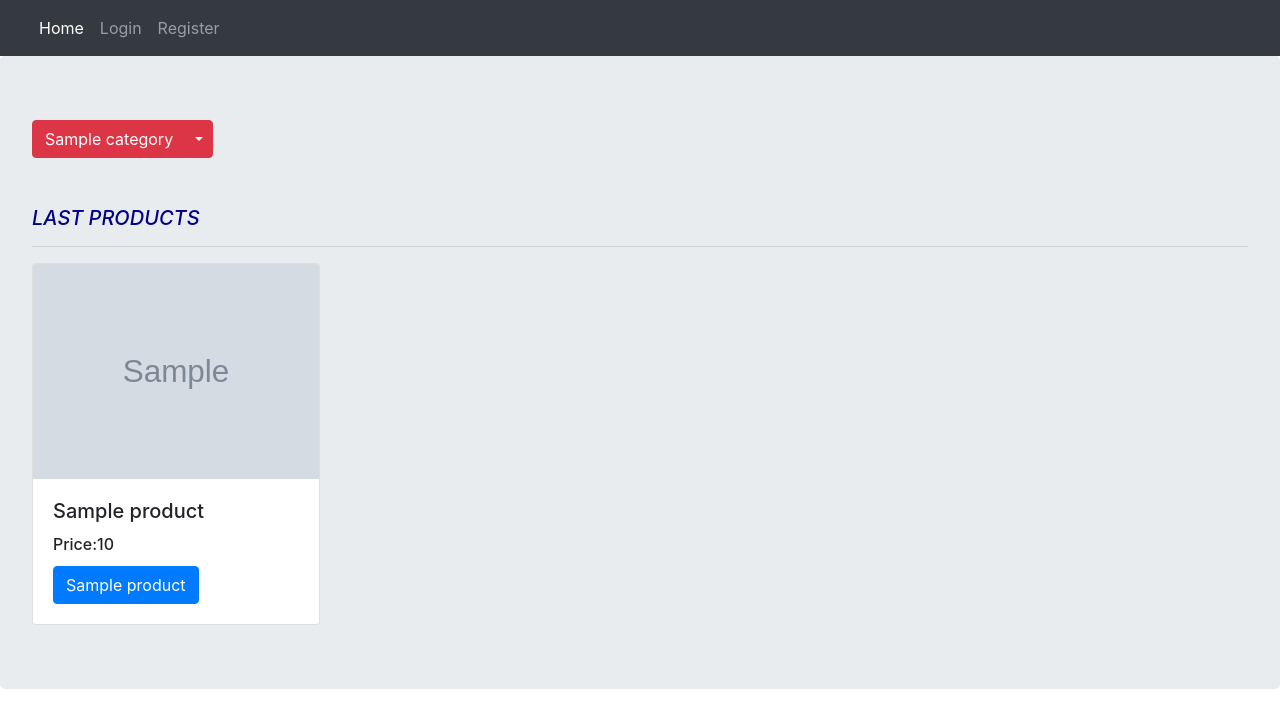
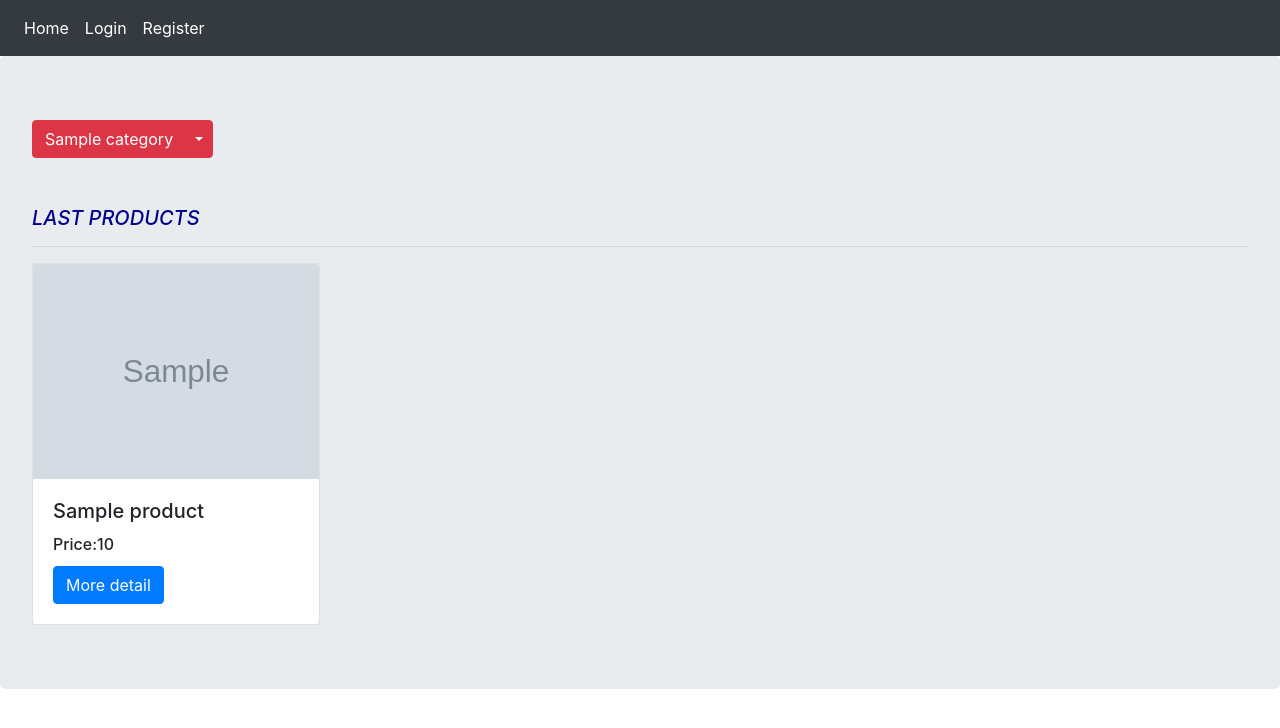
Before and after one commit to masoudma10/onlineshop, a Django app: page / in a window 1280 px wide. Shown: the top 728 px of the page. Run offline with Django 3.2, Linux system fonts and the light colour scheme; tables that the repository leaves empty hold one stand-in row (values such as "Sample post"); grey boxes marked "Sample" are stand-in pictures; some libraries are stand-ins or nearby versions.

Commit message:
new changes

```diff
--- a/shop/templates/shop/home.html
+++ b/shop/templates/shop/home.html
@@ -32,15 +32,16 @@
     <hr>
 {% for product in products %}
     <div class="card" style="width: 18rem; display: inline-block" >
-        <img class="card-img-top" src="{{ product.image.url }}" alt="Card image cap">
+        <a href="{{ product.get_absolute_url }}"><img class="card-img-top" src="{{ product.image.url }}" alt="Card image cap"></a>
         <div class="card-body">
             <h5 class="card-title">{{ product.name }}</h5>
             <h6 class="card-title">Price:{{ product.price }}</h6>
-            <a href="{{ product.get_absolute_url }}" class="btn btn-primary">{{ product.name }}</a>
+            <a href="{{ product.get_absolute_url }}" class="btn btn-primary">More detail</a>
         </div>
     </div>
 {% endfor %}
 
 
 
+
 {% endblock %}
--- a/shop/templates/shop/product_detail.html
+++ b/shop/templates/shop/product_detail.html
@@ -2,8 +2,8 @@
 
 {% block content %}
     <h3>{{ product.name }}</h3>
-    <small>{{ product.created }}</small><p>{{ product.price }} Toman</p><br/>
-    <img src="{{ product.image.url }}" alt="" width="400px" height="400px">
+    <small>{{ product.created }}</small><p>Price: {{ product.price }} Toman</p><br/>
+    <img src="{{ product.image.url }}" alt="" width="400px" height="400px"><br>
     <p>{{ product.description }}</p><br/><br/>
 
     {% if request.user.is_authenticated %}
@@ -13,7 +13,7 @@
         <input type="submit" value="Add to cart">
     </form>
     {% else %}
-    <h3 style="color: darkred">You must Login or Register To Add this product to cart</h3>
+    <h3 style="color: darkred">You must Login To Add this product to cart</h3>
     {% endif %}
     <br><br><br>
     <hr>
--- a/shop/templates/shop/sub_category.html
+++ b/shop/templates/shop/sub_category.html
@@ -5,11 +5,11 @@
 
 
         <div class="card" style="width: 18rem; display: inline-block" >
-            <img class="card-img-top" src="{{ product.image.url }}" alt="Card image cap">
+            <a href="{{ product.get_absolute_url }}"><img class="card-img-top" src="{{ product.image.url }}" alt="Card image cap"></a>
             <div class="card-body">
                 <h5 class="card-title">{{ product.name }}</h5>
                 <h6 class="card-title">Price:{{ product.price }}</h6>
-                <a href="{{ product.get_absolute_url }}" class="btn btn-primary">{{ product.name }}</a>
+                <a href="{{ product.get_absolute_url }}" class="btn btn-primary">More detail</a>
             </div>
         </div>
     {% else %}
--- a/shop/views.py
+++ b/shop/views.py
@@ -4,16 +4,19 @@ from .models import Category,Product,SubCategory,Comment
 from cart.forms import CartAddForm
 from .forms import AddCommentForm,AddReplyForm,SearchProductForm
 from django.contrib import messages
+from django.core.paginator import Paginator
 
 
 def home(request,slug=None):
     products = Product.objects.filter(available=True)
     categories = Category.objects.all()
-
+    paginator = Paginator(products,2)
+    page_number = request.GET.get('page')
+    page_obj = paginator.get_page(page_number)
     if slug:
         category = get_object_or_404(Category,slug=slug)
         products = products.filter(sub_category__category=category)
-    return render(request,'shop/home.html',{'products':products,'categories':categories})
+    return render(request,'shop/home.html',{'products':products,'categories':categories,'page_obj':page_obj})
 
 
 def product_detail(request, slug):
--- a/templates/inc/navbar.html
+++ b/templates/inc/navbar.html
@@ -1,53 +1,14 @@
-    <nav class="navbar navbar-expand-lg navbar-dark bg-dark">
-  <div class="container-fluid">
+<nav class="navbar navbar-expand-lg navbar-dark bg-dark">
 
-    <button class="navbar-toggler" type="button" data-bs-toggle="collapse" data-bs-target="#navbarSupportedContent" aria-controls="navbarSupportedContent" aria-expanded="false" aria-label="Toggle navigation">
-      <span class="navbar-toggler-icon"></span>
-    </button>
-    <div class="collapse navbar-collapse" id="navbarSupportedContent">
-      <ul class="navbar-nav me-auto mb-2 mb-lg-0">
-        <li class="nav-item">
-          <a class="nav-link active" aria-current="page" href="{% url 'shop:home' %}">Home</a>
-        </li>
-          {%  if request.user.is_authenticated %}
-          <li class="nav-item">
-          <a class="nav-link" href="{% url 'accounts:logout' %}">Logout</a>
-        </li>
-        <li class="nav-item">
-          <a class="nav-link" href="{% url 'accounts:user_dashboard' request.user.id %}">Profile</a>
-        </li>
-        <li class="nav-item">
-          <a class="nav-link" href="{% url 'cart:detail' request.user.id %}">my cart</a>
-        </li>
-          {% else %}
-        <li class="nav-item">
-          <a class="nav-link" href="{% url 'accounts:login' %}">Login</a>
-
-                  <li class="nav-item">
-          <a class="nav-link" href="{% url 'accounts:register' %}">Register</a>
-        </li>
-          {% endif %}
-
-        <li class="nav-item dropdown">
-
-          <ul class="dropdown-menu" aria-labelledby="navbarDropdown">
-
-
-
-
-
-          </ul>
-        </li>
-
-
-        <li class="nav-item">
-
-        </li>
-      </ul>
-{#      <form action="" method="post" class="d-flex">#}
-{#        <input class="form-control me-2" type="search" placeholder="Search" aria-label="Search">#}
-{#        <button class="btn btn-outline-success" type="submit">Search</button>#}
-{#      </form>#}
+    <div class="navbar-nav">
+        <a class="nav-item nav-link active" href="{% url 'shop:home' %}">Home</a>
+        {% if request.user.is_authenticated %}
+        <a class="nav-item nav-link active" href="{% url 'accounts:logout' %}">Logout</a>
+        <a class="nav-link" href="{% url 'accounts:user_dashboard' request.user.id %}">Profile</a>
+        <a class="nav-link" href="{% url 'cart:detail' request.user.id %}">my cart</a>
+        {% else %}
+        <a class="nav-item nav-link active" href="{% url 'accounts:login' %}">Login</a>
+        <a class="nav-item nav-link active" href="{% url 'accounts:register' %}">Register</a>
+        {% endif %}
     </div>
-  </div>
 </nav>
```
Also changed, not shown: onlineshop/settings.py (+17 -17 lines), 1 other file.
